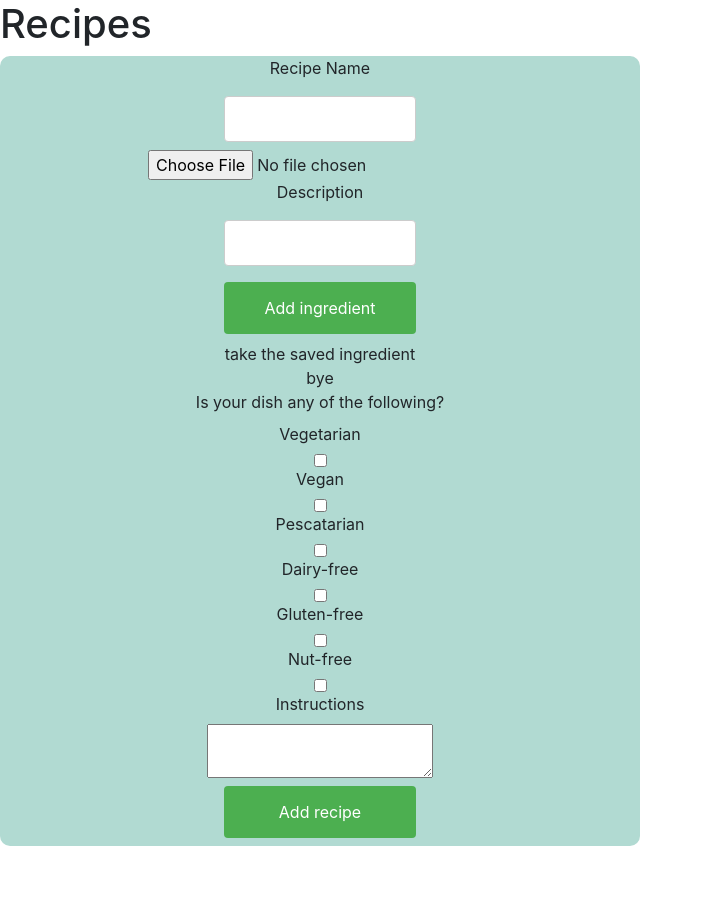
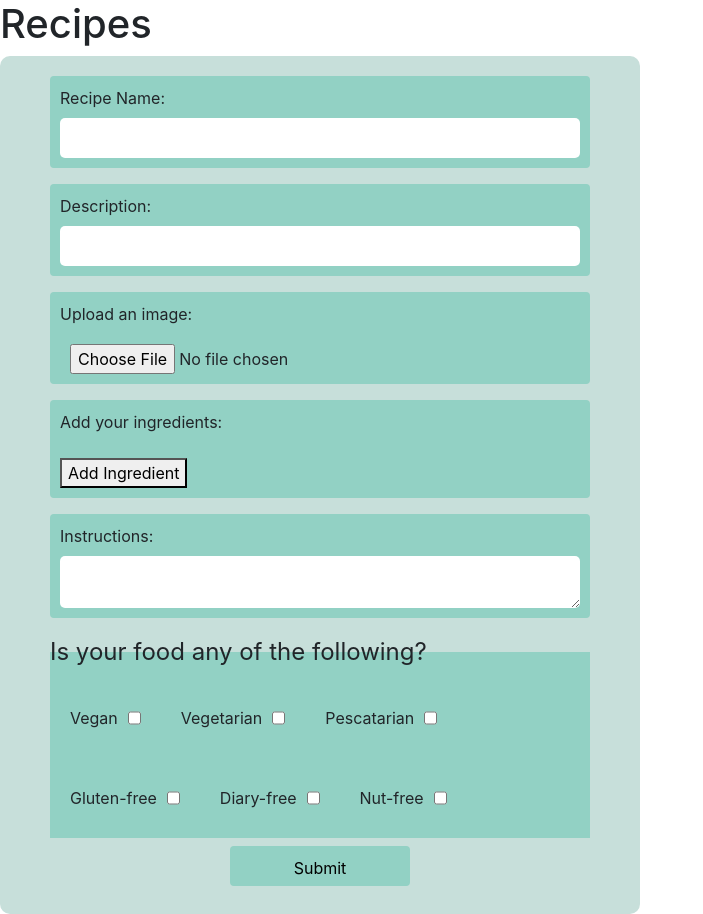
Before and after one commit to roselynle/meal-app-client, a React app: page /recipes in a window 1280 px wide. Shown: the whole page, without its empty margins (0-703 px from the left). Before the commit the page ends 846 px from the top, so only its background shows below. Built offline with nearby package versions, Linux system fonts and the light colour scheme.

Commit message:
add styling to form

```diff
--- a/package.json
+++ b/package.json
@@ -29,6 +29,7 @@
     "react": "^17.0.2",
     "react-bootstrap": "^1.6.0",
     "react-dom": "^17.0.2",
+    "react-hook-form": "^7.6.0",
     "react-router-dom": "^5.2.0"
   }
 }
--- a/src/components/AddRecipeForm/index.js
+++ b/src/components/AddRecipeForm/index.js
@@ -1,88 +1,140 @@
-import React, {useState} from "react";
+
+import React from "react";
+import { useForm, useFieldArray, Controller, useWatch } from "react-hook-form";
+import ReactDOM from "react-dom";
 import './style.css'
 
 
 
 
 function AddRecipeForm() {
+  const { register, control, handleSubmit, reset, watch } = useForm({
 
-  const[addIngredientClicked, setAddIngredientClicked] = useState(0)
+  });
+  const { fields, append, remove } = useFieldArray(
+    {
+      control,
+      name: "ingredients"
+    }
+  );
 
-  const addIngredient = (prevState) => {
-    setAddIngredientClicked( prevState + 1)
-  }
+  const onSubmit = (data) => console.log("data", data);
 
+  const dietaryRequirements  = ['Vegan', 'Vegetarian','Pescatarian', 'Gluten-free', 'Diary-free', 'Nut-free']
 
-    return (
-
-        <form id="addRecipeForm">
-          <label htmlFor="recipeName">Recipe Name</label>
-          <input type="text" id="recipeName" name="recipeName" />
-          <input type="file" id="photo" name="photo"/>
-          <label htmlFor="descriptiption">Description</label>
-          <input type="text" id="description" name="description" />
-          <input type="button" id="addIngredient" name="addIngredient" value="Add ingredient" onClick={()=> addIngredient(addIngredientClicked)}/>
-          {/* click button an a new input field comes up  , this input field needs to have a drop down list*/}
-          take the saved ingredient
-          {
-
-
-          addIngredientClicked > 1?
-
-
-<div>hello</div>
-              :
-
-              <div>bye</div>
-            }
-
-
-          <label  htmlFor="">Is your dish any of the following?</label>
-          <label htmlFor="vegetarian">Vegetarian</label>
-          <input type="checkbox" id="vegetarian" name="vegetarian" value="vegetarian"/>
-          <label htmlFor="vegan">Vegan</label>
-          <input type="checkbox" id="vegan" name="vegan" value="vegan"/>
-          <label htmlFor="pescatarian">Pescatarian</label>
-          <input type="checkbox" id="pescatarian" value="pescatarian"/>
-          <label htmlFor="dairy-free">Dairy-free</label>
-          <input type="checkbox" id="dairy-free" value="dairy-free" value="dairy-free"/>
-          <label htmlFor="gluten-free">Gluten-free</label>
-          <input type="checkbox" id="gluten-free" value="gluten-free" value="gluten-free"/>
-          <label htmlFor="nut-free">Nut-free</label>
-          <input type="checkbox" id="nut-free" value="nut-free" value="nut-free"/>
+  // Ability to control fields - like onchange
+  const watchRecipeName = watch("recipeName");
+  const watchDescription = watch("recipeDescription");
+  const watchIngredientInput =watch(`ingredients`)
+  const instructions =watch(`Instructions`)
 
 
 
-          <label htmlFor="instructions">Instructions</label>
-          <textarea id="instructions"></textarea>
+  console.log(watchRecipeName);
+  console.log(watchDescription)
+  console.log(watchIngredientInput)
+  console.log(instructions)
 
-
-          <input type="submit" value="Add recipe"/>
+  // The following is useWatch example
+  // console.log(useWatch({ name: "test", control }));
 
 
 
 
+  return (
+    <form onSubmit={handleSubmit(onSubmit)}>
+      <div class="form-group">
+      <label htmlFor="recipeName">Recipe Name:</label>
+      <input id="recipeName" {...register("recipeName")} />
+      </div>
+
+      <div class="form-group">
+      <label htmlFor="recipeDescription">Description:</label>
+      <input {...register("recipeDescription")} />
+      </div>
+
+      <div class="form-group">
+      <label htmlFor="imageUpload">Upload an image:</label>
+      <input type="file" {...register("image-upload")} />
+      </div>
+
+      <div  class="form-group">
+      <label htmlFor="">Add your ingredients:</label>
+      <ul>
+        {fields.map((item, index) => {
+          return (
+            <li class="ingredient" key={item.id}>
 
 
+                <input placeholder= "2"
+                defaultValue={`${item.amount}`} // make sure to set up defaultValue
+                {...register(`ingredients.${index}.amount`)}
+              />
+               <select defaultValue={`${item.measure}`} // make sure to set up defaultValue
+                {...register(`ingredients.${index}.measure`)}>
+                    <option value="null">-</option>
+
+                    <option value="g">kg</option>
+                    <option value="g">g</option>
+                    <option value="L">L</option>
+                    <option value="mL">ml</option>
+                    <option value="tbsp">tbsp</option>
+                    <option value="tsp">tsp</option>
+                    {/* NEED TO EDIT */}
+
+                </select>
+                <input
+              placeholder="eggs"
+                defaultValue={`${item.ingredient}`} // make sure to set up defaultValue
+                {...register(`ingredients.${index}.ingredient`)}
+              />
 
 
+              <button id="delete-button" type="button" onClick={() => remove(index)}>
+              &#10008;
+              </button>
+            </li>
+          );
+        })}
+      </ul>
 
-          {/* <input type="checkbox">Vegetarian</input>
-          <input type="checkbox">Pescatarian</input>
-          <input type="checkbox">Nut Free</input>  */}
-
-          {/* <label htmlFor="">Instructions</label>
-          <textarea></textarea> */}
+      <section>
+        <button
+          type="button"
+          onClick={() => {
+            append({ amount:"", measure: "",ingredient: "" });
+          }}
+        >
+          Add Ingredient
+        </button>
 
 
-
-        </form>
+      </section>
+      </div>
 
 
+      <div class="form-group">
 
-    );
-  };
+      <label htmlFor="instructions">Instructions:</label>
+      <textarea {...register("Instructions")}></textarea>
+      </div>
 
 
+      <fieldset id="dietary-requirements">
+      <legend>Is your food any of the following?</legend>
+      {dietaryRequirements.map((req, index) => {
+          return (
+            <div class="checkbox">
+            <label htmlFor={`${req}`}>{`${req}`}</label>
+            <input type="checkbox"  id={`${req}`} {...register(`dietary-req.${index}.${req}`)}/>
+            </div>
+
+          )})}
+      </fieldset>
+
+      <input type="submit" />
+    </form>
+  );
+}
 
 export default AddRecipeForm;
--- a/src/components/AddRecipeForm/style.css
+++ b/src/components/AddRecipeForm/style.css
@@ -1,11 +1,12 @@
-#addRecipeForm{
-    background-color:#B1DAD2 ;
+form{
+    background-color:#c7dfda ;
     width:50%;
 
     display: flex;
     flex-direction: column;
     align-items: center;
     border-radius: 10px;
+    padding:20px;
 
 
 }
@@ -21,14 +22,86 @@ input[type=text], select {
     height:10%;
   }
 
-  input[type=submit], input[type=button] {
-    width: 100%;
-    background-color: #4CAF50;
-    color: white;
-    padding: 14px 20px;
+  input[type=submit] {
+
+    background-color:#92d1c4;
+    color: black;
     margin: 8px 0;
-    border: none;
+
     border-radius: 4px;
     cursor: pointer;
     width:30%;
   }
+
+
+  .form-group{
+    background-color:#92d1c4;
+    width: 90%;
+    display:flex;
+    flex-direction: column;
+    padding: 10px;
+    border-radius: 4px;
+  }
+
+
+ul{
+  padding:0
+}
+
+.ingredient{
+    list-style: none;
+    padding: 0;
+    margin: 0;
+    display: flex;
+    justify-content: space-between;
+    margin-bottom: 10px;
+
+  }
+
+
+  select{
+    width:100px;
+    padding:0px;
+    height: 40px;
+  }
+
+  #delete-button{
+    border:none;
+    background-color:#92d1c4;
+  }
+
+  input{
+    height: 40px;
+    border-radius: 5px;
+    border:none;
+    padding:10px;
+  }
+
+  textarea{
+    border:none;
+    border-radius: 5px;
+
+  }
+
+  #dietary-requirements{
+    background-color: #92d1c4;
+    width: 90%;
+    display: flex;
+    flex-wrap: wrap;
+
+
+  }
+
+  .checkbox{
+    margin: 20px;
+    display: flex;
+    flex-direction: row;
+    align-items: center;
+
+  }
+
+  .checkbox label{
+    margin-bottom: 0;
+    margin-right:10px;
+
+  }
```
Also changed, not shown: src/components/AddIngredient/index.js (+42 -5 lines), src/components/AddRecipeForm/test.js (added, +11 -0 lines), src/components/index.js (line endings or trailing spaces), 1 other file (tests, documents, lock files or other folders).
